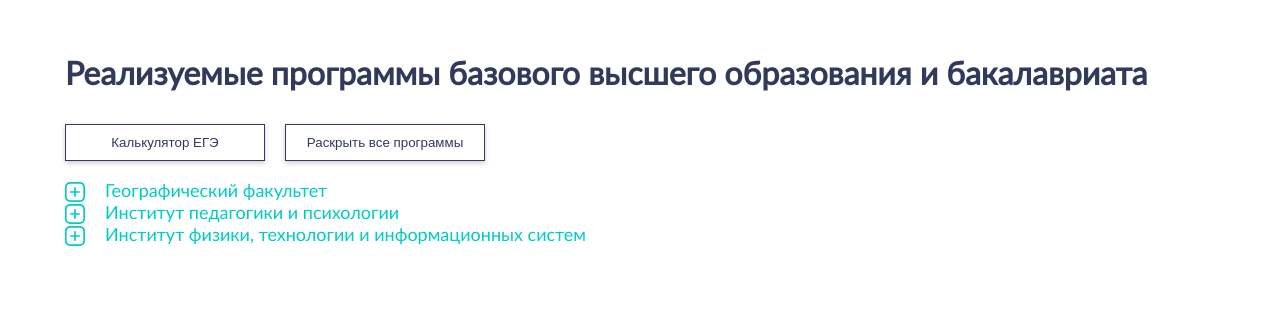
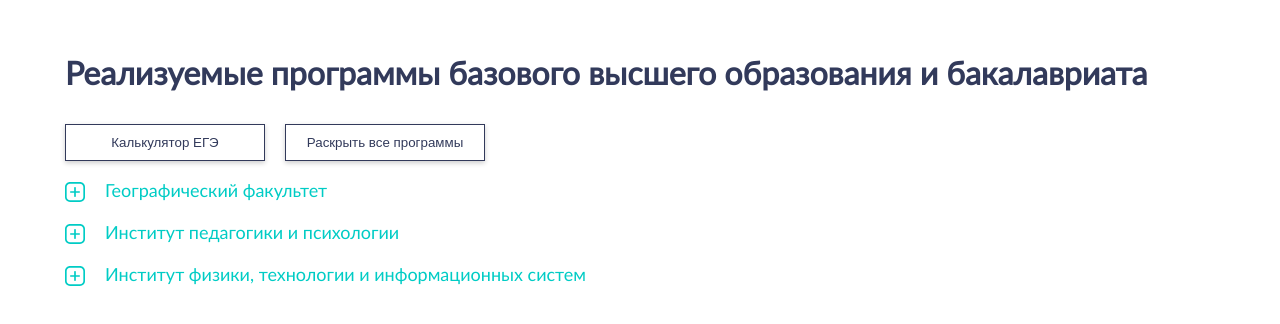
Before and after one commit to LativeSoog/search-educational-programs, a React (Vite) app: page / in a window 1280 px wide. Shown: the part 114-438 px from the top of the page. Built offline with nearby package versions, Linux system fonts and the light colour scheme.

Commit message:
Fix styling bugs

```diff
--- a/src/components/Spoilers/SpoilerFaculty.module.scss
+++ b/src/components/Spoilers/SpoilerFaculty.module.scss
@@ -1,4 +1,8 @@
 @import "./../../assets/styles/variables.scss";
+
+.spoiler:not(:last-child) {
+  margin-bottom: 20px;
+}
 
 .spoiler-visible {
   display: flex;
--- a/src/components/Spoilers/SpoilerProgram.module.scss
+++ b/src/components/Spoilers/SpoilerProgram.module.scss
@@ -15,6 +15,10 @@
     opacity: 1;
     transform: translateY(0);
   }
+}
+
+.spoiler {
+  margin-bottom: 20px;
 }
 
 .spoiler-program {
--- a/src/components/Tree/Tree.module.scss
+++ b/src/components/Tree/Tree.module.scss
@@ -1,7 +1,7 @@
 @import "./../../assets/styles/variables.scss";
 
 .wrapper {
-  width: 1170px;
+  max-width: 1170px;
   margin: 100px auto;
   box-sizing: border-box;
 }
```
